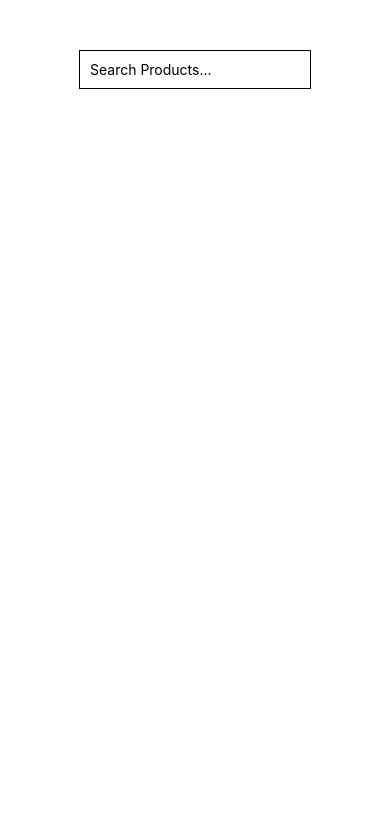
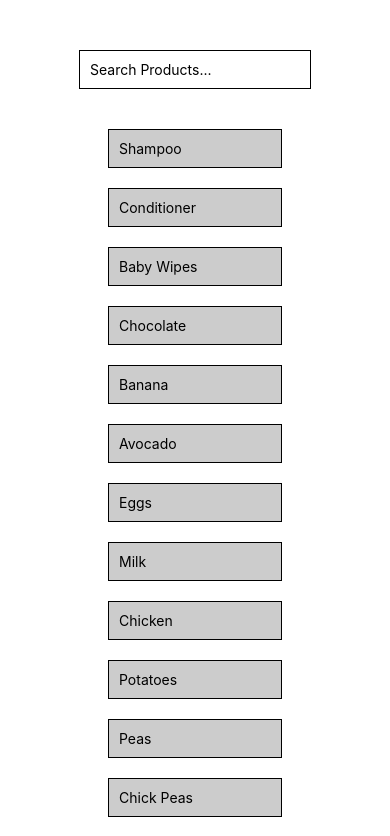
Before and after one commit to baraksinger/React-Native-Product-list, a React Native app: screen / in a window 390 px wide. Shown: the top 836 px of the page. Built offline with nearby package versions, Linux system fonts and the light colour scheme.

Commit message:
added product list with dummy data

```diff
--- a/App.js
+++ b/App.js
@@ -1,15 +1,17 @@
 import React, {useState} from 'react';
-import { StyleSheet, Text, View, TextInput } from 'react-native';
+import { StyleSheet, Text, View, TextInput, FlatList} from 'react-native';
+const productsData = require('./dataProvider.json');
 
 export default function App() {
   const [searchText, setSearchText] = useState('');
+  const [products, setProducts] = useState([...productsData]);
 
   const searchTextHandler = (text) => {
     setSearchText(text)
   }
 
   return (
-    <View>
+    <View style={styles.screen}>
       <View style={styles.searchBar}>
         <TextInput
             style={styles.textInput}
@@ -18,14 +20,26 @@ export default function App() {
             value={searchText}
         />
       </View>
+      <FlatList
+          keyExtractor={(item) => item.id}
+          data={products}
+          renderItem={ItemData => (
+              <View style={styles.listItem}>
+                <Text>{ItemData.item.name}</Text>
+              </View>
+          )}
+      />
     </View>
   );
 }
 
 const styles = StyleSheet.create({
+  screen: {
+    padding: 50
+  },
   searchBar: {
-    padding: 50,
-    alignItems: 'center'
+    alignItems: 'center',
+    paddingBottom: 30
   },
   textInput: {
     width: '80%',
@@ -33,4 +47,13 @@ const styles = StyleSheet.create({
     borderWidth: 1,
     padding: 10
   },
+  listItem: {
+    width: '60%',
+    backgroundColor: '#ccc',
+    padding: 10,
+    marginVertical: 10,
+    borderColor: 'black',
+    borderWidth: 1,
+    alignSelf: 'center'
+  }
 });
--- /dev/null
+++ b/dataProvider.json
@@ -0,0 +1,77 @@
+[
+  {
+    "id": 1,
+    "name": "Shampoo",
+    "price": 10
+  },
+  {
+    "id": 2,
+    "name": "Conditioner",
+    "price": 20
+  },
+  {
+    "id": 3,
+    "name": "Baby Wipes",
+    "price": 30
+  },
+  {
+    "id": 4,
+    "name": "Chocolate",
+    "price": 40
+  },
+  {
+    "id": 5,
+    "name": "Banana",
+    "price": 50
+  },
+  {
+    "id": 6,
+    "name": "Avocado",
+    "price": 60
+  },
+  {
+    "id": 7,
+    "name": "Eggs",
+    "price": 70
+  },
+  {
+    "id": 8,
+    "name": "Milk",
+    "price": 80
+  },
+  {
+    "id": 9,
+    "name": "Chicken",
+    "price": 90
+  },
+  {
+    "id": 10,
+    "name": "Potatoes",
+    "price": 100
+  },
+  {
+    "id": 11,
+    "name": "Peas",
+    "price": 110
+  },
+  {
+    "id": 12,
+    "name": "Chick Peas",
+    "price": 120
+  },
+  {
+    "id": 13,
+    "name": "Tomatoes",
+    "price": 130
+  },
+  {
+    "id": 14,
+    "name": "Cucumber",
+    "price": 140
+  },
+  {
+    "id": 15,
+    "name": "Lettuce",
+    "price": 150
+  }
+]
```
